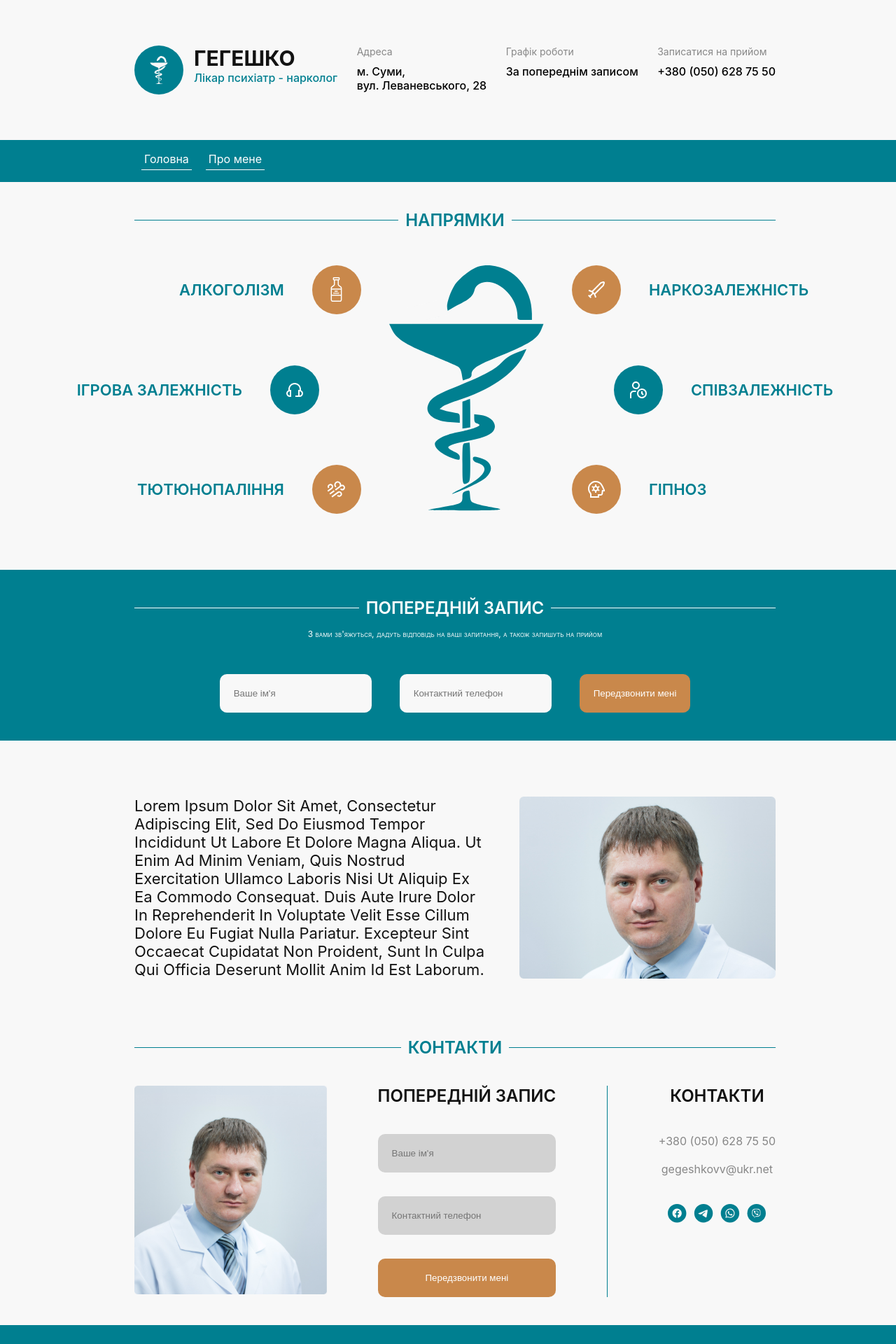
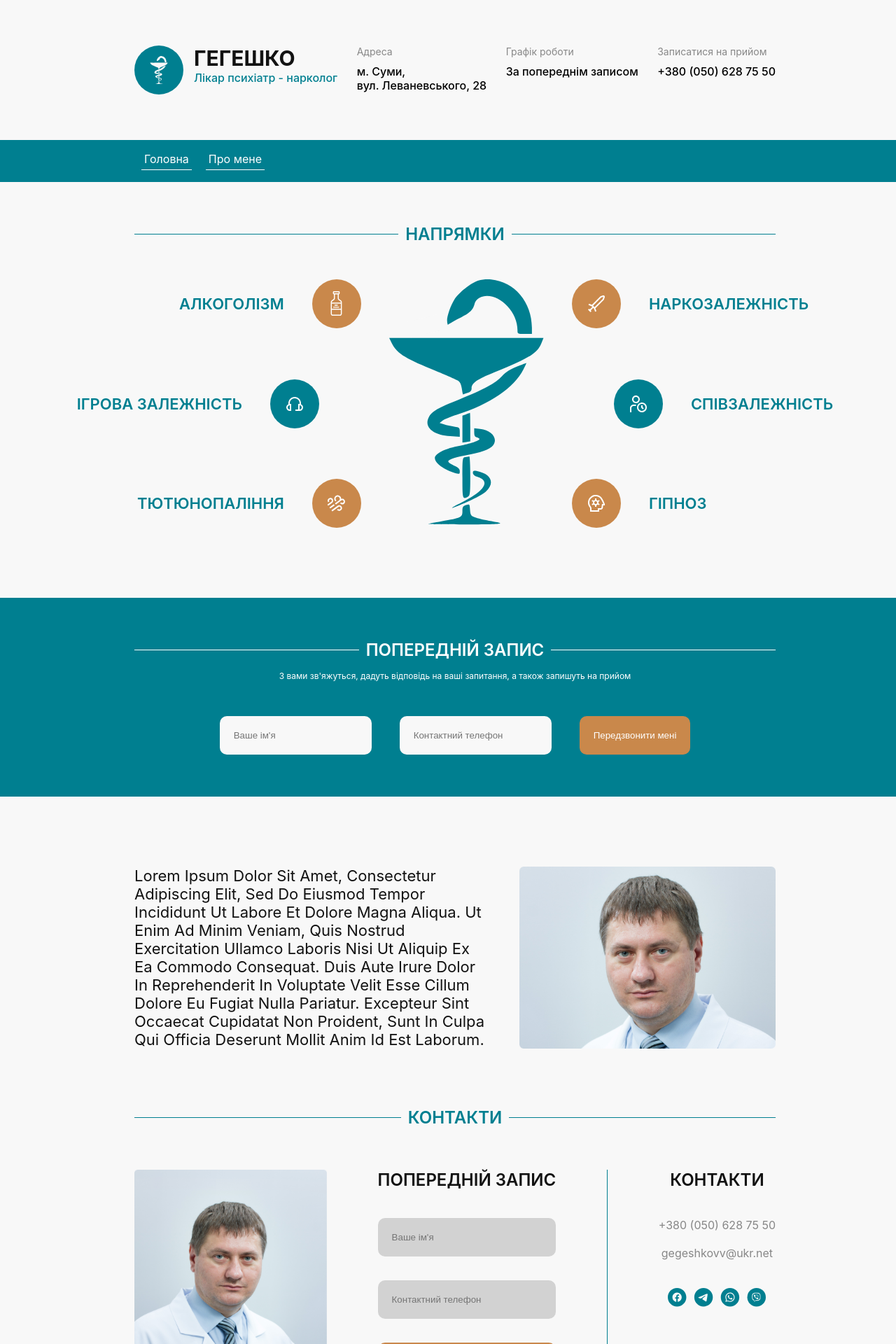
Before and after one commit to aleks-vorgen/gegeshko, a React (Vite) app: page / in a window 1280 px wide. Shown: the top 1920 px of the page at 70% size. Built offline with nearby package versions, Linux system fonts and the light colour scheme.

Commit message:
Visual changes

```diff
--- a/src/components/home/css/biography.css
+++ b/src/components/home/css/biography.css
@@ -3,7 +3,7 @@
     justify-content: center;
     margin-top: 40px;
     width: 100%;
-    padding: 40px 15vw;
+    padding: 60px 15vw 40px 15vw;
 
     .bio {
         width: 60%;
--- a/src/components/home/css/contacts.css
+++ b/src/components/home/css/contacts.css
@@ -3,7 +3,7 @@
     flex-direction: column;
     align-items: center;
     width: 100%;
-    padding: 40px 15vw;
+    padding: 40px 15vw 60px 15vw;
 
     .sub-title {
         .title {
@@ -18,7 +18,7 @@
     .content {
         display: flex;
         justify-content: space-between;
-        margin-top: 40px;
+        margin-top: 60px;
 
         .profile {
             width: 30%;
--- a/src/components/home/css/directions.css
+++ b/src/components/home/css/directions.css
@@ -2,7 +2,7 @@
     display: flex;
     align-items: center;
     flex-direction: column;
-    padding: 40px 15vw;
+    padding: 60px 15vw;
     width: 100%;
 
     .sub-title {
--- a/src/components/home/css/preregistration-form.css
+++ b/src/components/home/css/preregistration-form.css
@@ -3,7 +3,7 @@
     flex-direction: column;
     margin-top: 40px;
     width: 100%;
-    padding: 40px 15vw;
+    padding: 60px 15vw;
     background-color: var(--primary-color);
 
     .sub-title {
--- a/src/index.css
+++ b/src/index.css
@@ -87,5 +87,4 @@ button {
     font-size: 12px;
     font-style: normal;
     line-height: normal;
-    font-variant: small-caps;
 }
```
